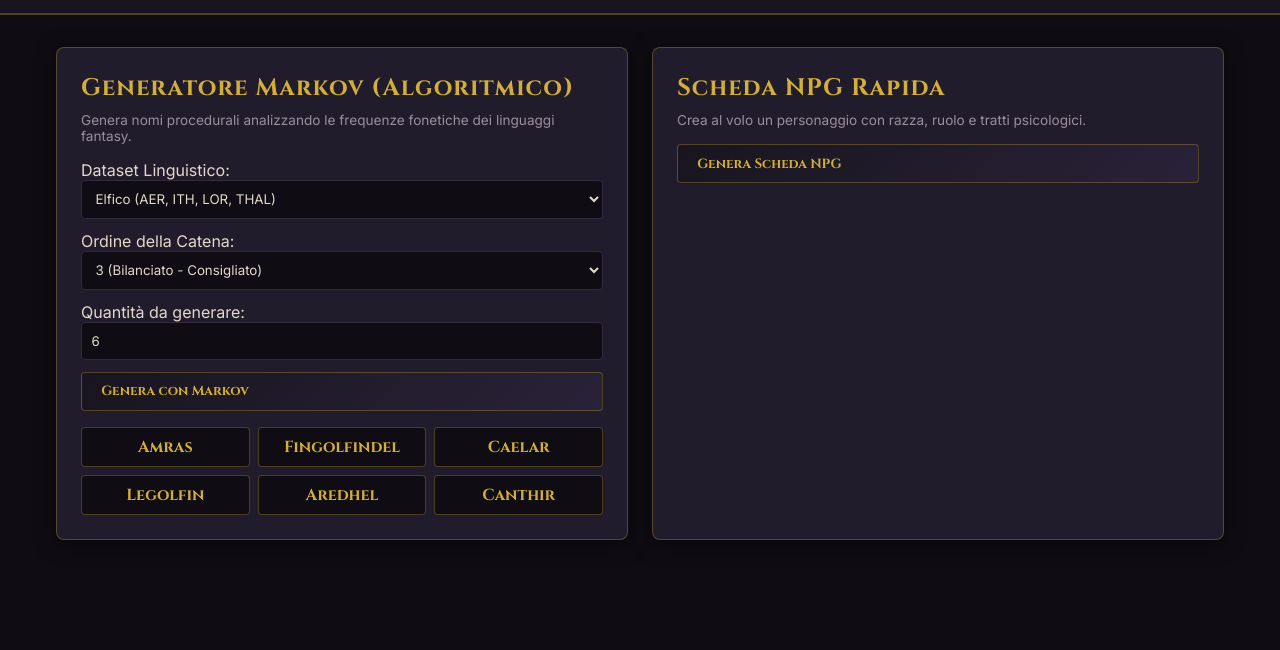
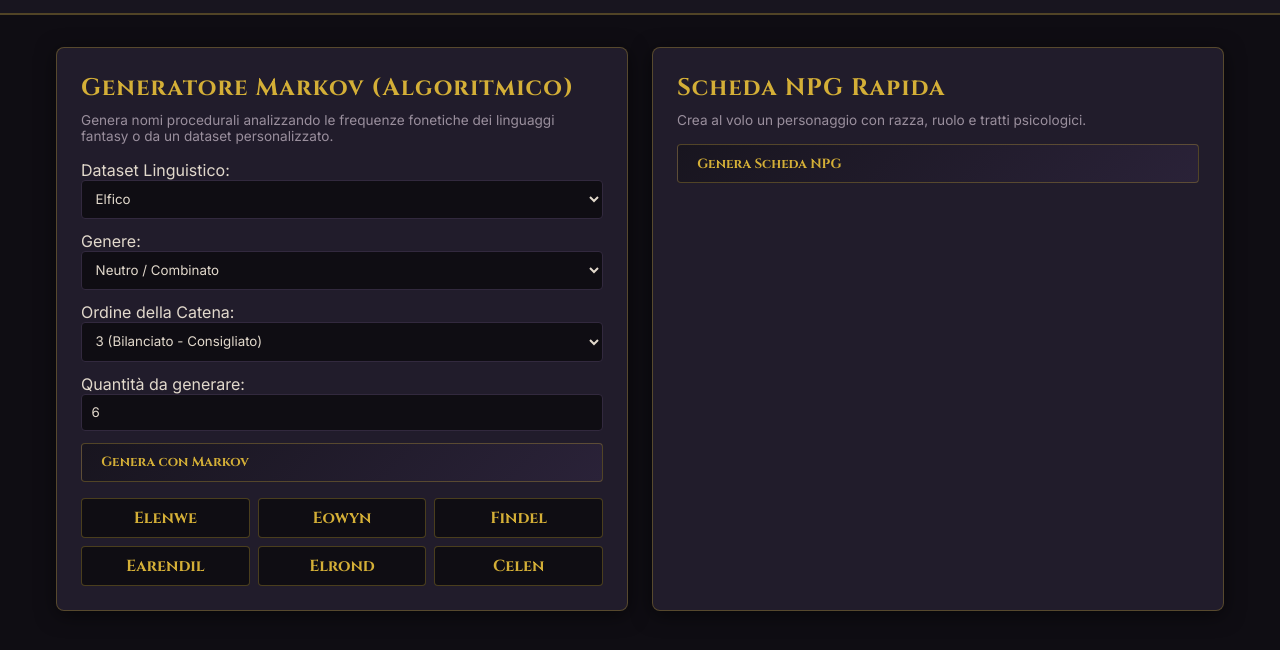
Before and after one commit to TagtTheSpellcaster/Arcane, a plain HTML site: page names.html in a window 1280 px wide. Shown: the part 54-704 px from the top of the page. Drawn offline with Linux system fonts and the light colour scheme.

Commit message:
Update names.html

```diff
--- a/names.html
+++ b/names.html
@@ -9,6 +9,7 @@
   <style>
     .results-grid { display: grid; grid-template-columns: repeat(auto-fill, minmax(140px, 1fr)); gap: 0.5rem; margin-top: 1rem; }
     .name-chip { background: var(--bg-primary); border: 1px solid var(--border-gold); padding: 0.5rem; border-radius: 4px; text-align: center; color: var(--accent-gold); font-family: 'Cinzel', serif; font-weight: bold; }
+    .custom-dataset-container { display: none; margin-top: 0.5rem; }
   </style>
 </head>
 <body>
@@ -29,23 +30,40 @@
       <div class="card">
         <h2>Generatore Markov (Algoritmico)</h2>
         <p style="color: var(--text-muted); font-size: 0.85rem; margin: 0.5rem 0 1rem 0;">
-          Genera nomi procedurali analizzando le frequenze fonetiche dei linguaggi fantasy.
+          Genera nomi procedurali analizzando le frequenze fonetiche dei linguaggi fantasy o da un dataset personalizzato.
         </p>
 
         <div style="display: flex; flex-direction: column; gap: 0.75rem;">
           <label>
             Dataset Linguistico:
-            <select id="markovDataset">
-              <option value="elf">Elfico (AER, ITH, LOR, THAL)</option>
-              <option value="dwarf">Nanico (THOR, BAL, KHAR, DUR)</option>
-              <option value="orc">Orchesco (GROM, KRAG, UR, ZUL)</option>
+            <select id="markovDataset" onchange="toggleCustomInput()">
+              <option value="elf">Elfico</option>
+              <option value="dwarf">Nanico</option>
+              <option value="orc">Orchesco</option>
+              <option value="custom">-- Personalizzato --</option>
+            </select>
+          </label>
+
+          <div id="customDatasetBox" class="custom-dataset-container">
+            <label>
+              Inserisci nomi di addestramento (separati da virgola o a capo):
+              <textarea id="customDatasetText" rows="4" placeholder="Esempio: Valerius, Lucius, Aurelius, Cassian, Tiberius"></textarea>
+            </label>
+          </div>
+
+          <label id="genderLabel">
+            Genere:
+            <select id="markovGender">
+              <option value="male">Maschile</option>
+              <option value="female">Femminile</option>
+              <option value="neutral" selected>Neutro / Combinato</option>
             </select>
           </label>
 
           <label>
             Ordine della Catena:
             <select id="markovOrder">
-              <option value="2">2 (Alta variabilità / Più causale)</option>
+              <option value="2">2 (Alta variabilità)</option>
               <option value="3" selected>3 (Bilanciato - Consigliato)</option>
               <option value="4">4 (Molto fedele al dataset)</option>
             </select>
@@ -81,15 +99,24 @@
   </div>
 
   <script>
-    // --- DATASET PER CATENE DI MARKOV ---
+    // --- DATASET PER GENERE E RAZZA ---
     const DATASETS = {
-      elf: ["Aredhel", "Celeborn", "Elrond", "Galadriel", "Glorfindel", "Legolas", "Thranduil", "Faelar", "Caelen", "Aerendil", "Ithilial", "Loric", "Tauriel", "Silvanus", "Finwe", "Thingol", "Earendil", "Maedhros", "Fingolfin", "Eol", "Aegnor", "Amrod", "Amras", "Canthir", "Curufin"],
-      dwarf: ["Balin", "Bofur", "Bombur", "Dain", "Dis", "Dwalin", "Fili", "Gloin", "Kili", "Nori", "Oin", "Ori", "Thorin", "Thror", "Gimli", "Durin", "Magni", "Muradin", "Brann", "Thaurissan", "Baelgun", "Barim", "Brokk", "Eitri"],
-      orc: ["Grommash", "Thrall", "Garrosh", "Guldan", "Durotan", "Kilrogg", "Kargath", "Orgrim", "Brakhar", "Mugthol", "Rend", "Maim", "Zuluhed", "Gorzak", "Ugrak", "Drakthul", "Grozag", "Koragg", "Dazgar", "Nazgrel"]
+      elf: {
+        male: ["Aredhel", "Celeborn", "Elrond", "Glorfindel", "Legolas", "Thranduil", "Faelar", "Caelen", "Aerendil", "Finwe", "Thingol", "Earendil", "Maedhros", "Fingolfin", "Eol", "Aegnor", "Amrod", "Curufin"],
+        female: ["Galadriel", "Tauriel", "Luthien", "Idril", "Arwen", "Nimrodel", "Aredhel", "Celebrindal", "Finduilas", "Eowyn", "Melian", "Anaire", "Elenwe", "Nerdanel", "Earwen"]
+      },
+      dwarf: {
+        male: ["Balin", "Bofur", "Bombur", "Dain", "Dwalin", "Fili", "Gloin", "Kili", "Nori", "Oin", "Ori", "Thorin", "Thror", "Gimli", "Durin", "Magni", "Muradin", "Brann", "Brokk"],
+        female: ["Dis", "Hera", "Kari", "Dagna", "Helga", "Bera", "Thora", "Gerd", "Sif", "Elda", "Frida", "Sigrid", "Vardis", "Kizda", "Brenna"]
+      },
+      orc: {
+        male: ["Grommash", "Thrall", "Garrosh", "Guldan", "Durotan", "Kilrogg", "Kargath", "Orgrim", "Brakhar", "Mugthol", "Rend", "Maim", "Zuluhed", "Gorzak", "Ugrak", "Drakthul"],
+        female: ["Draka", "Garona", "Zaela", "Geyah", "Greatmother", "Agga", "Magra", "Sharn", "Brakka", "Kargala", "Ushruka", "Ogrona", "Vorzar"]
+      }
     };
 
     class MarkovGenerator {
-      constructor(data, order = 2) {
+      constructor(data, order = 3) {
         this.order = parseInt(order);
         this.chains = {};
         this.starts = [];
@@ -114,7 +141,7 @@
       }
 
       generate(minLength = 4, maxLength = 12) {
-        if (this.starts.length === 0) return "Err";
+        if (this.starts.length === 0) return null;
         let current = this.starts[Math.floor(Math.random() * this.starts.length)];
         let result = current;
 
@@ -137,23 +164,61 @@
       }
     }
 
+    function toggleCustomInput() {
+      const type = document.getElementById('markovDataset').value;
+      const customBox = document.getElementById('customDatasetBox');
+      const genderLabel = document.getElementById('genderLabel');
+
+      if (type === 'custom') {
+        customBox.style.display = 'block';
+        genderLabel.style.display = 'none';
+      } else {
+        customBox.style.display = 'none';
+        genderLabel.style.display = 'block';
+      }
+    }
+
     function generateMarkovNames() {
       const type = document.getElementById('markovDataset').value;
+      const gender = document.getElementById('markovGender').value;
       const order = document.getElementById('markovOrder').value;
-      const count = parseInt(document.getElementById('markovCount').value) || 5;
-      const dataset = DATASETS[type];
-
-      const generator = new MarkovGenerator(dataset, order);
+      const count = parseInt(document.getElementById('markovCount').value) || 6;
       const container = document.getElementById('markovResults');
       container.innerHTML = '';
 
+      let trainingData = [];
+
+      if (type === 'custom') {
+        const rawText = document.getElementById('customDatasetText').value;
+        trainingData = rawText.split(/[\n,]+/).map(s => s.trim()).filter(s => s.length > 0);
+        if (trainingData.length === 0) {
+          container.innerHTML = '<span style="color:#ff6b6b; font-size:0.85rem;">Inserisci almeno un paio di nomi nel campo personalizzato.</span>';
+          return;
+        }
+      } else {
+        const raceData = DATASETS[type];
+        if (gender === 'male') {
+          trainingData = raceData.male;
+        } else if (gender === 'female') {
+          trainingData = raceData.female;
+        } else {
+          trainingData = [...raceData.male, ...raceData.female];
+        }
+      }
+
+      const generator = new MarkovGenerator(trainingData, order);
       const generated = new Set();
       let attempts = 0;
 
-      while (generated.size < count && attempts < 150) {
+      while (generated.size < count && attempts < 200) {
         const name = generator.generate();
-        if (name.length >= 3 && name !== "Err") generated.add(name);
+        if (name && name.length >= 3) generated.add(name);
         attempts++;
+      }
+
+      if (generated.size === 0) {
+        container.innerHTML = '<span style="color:#ff6b6b; font-size:0.85rem;">Dataset troppo piccolo per l\'ordine selezionato. Aggiungi più nomi o riduci l\'ordine.</span>';
+        return;
       }
 
       generated.forEach(name => {
```
